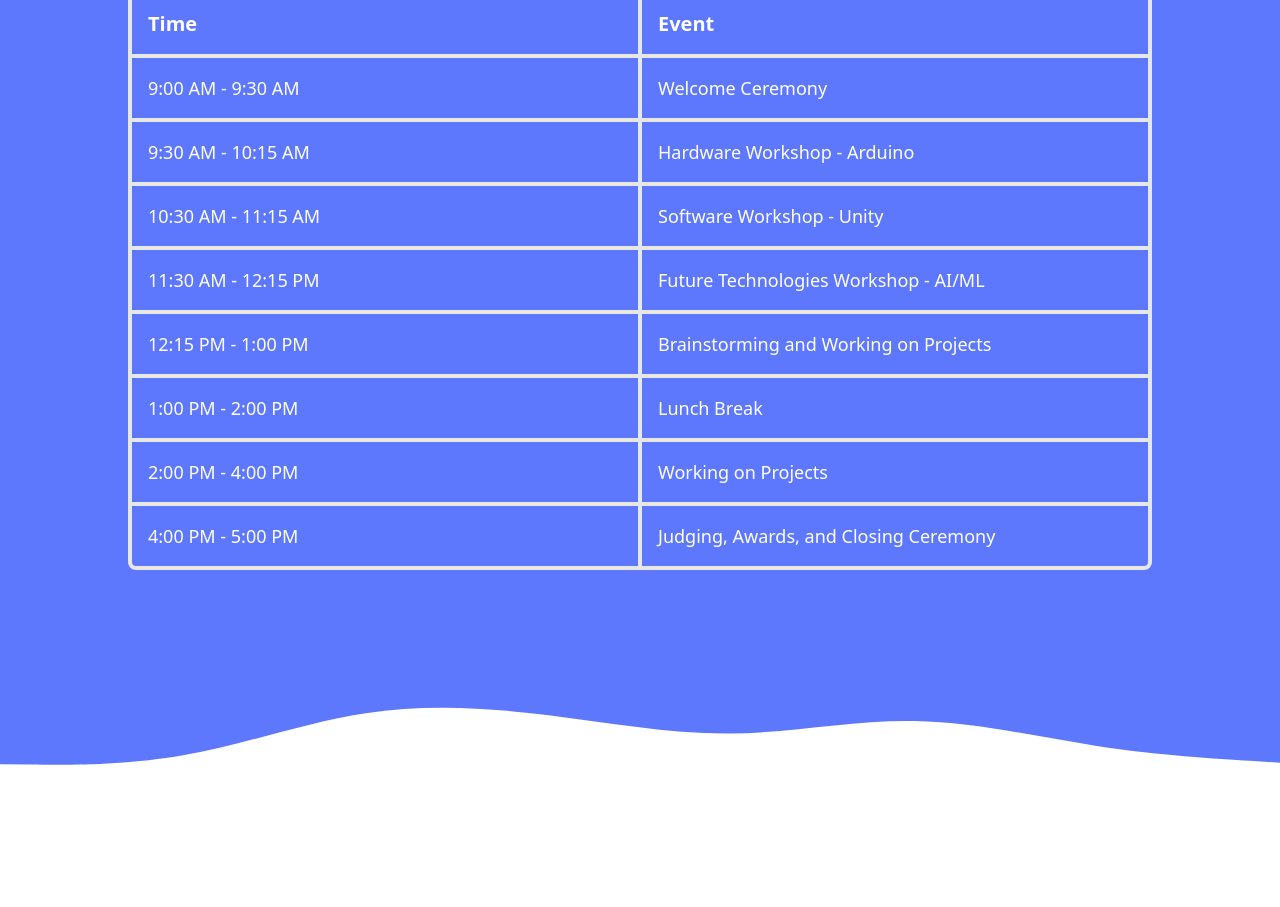
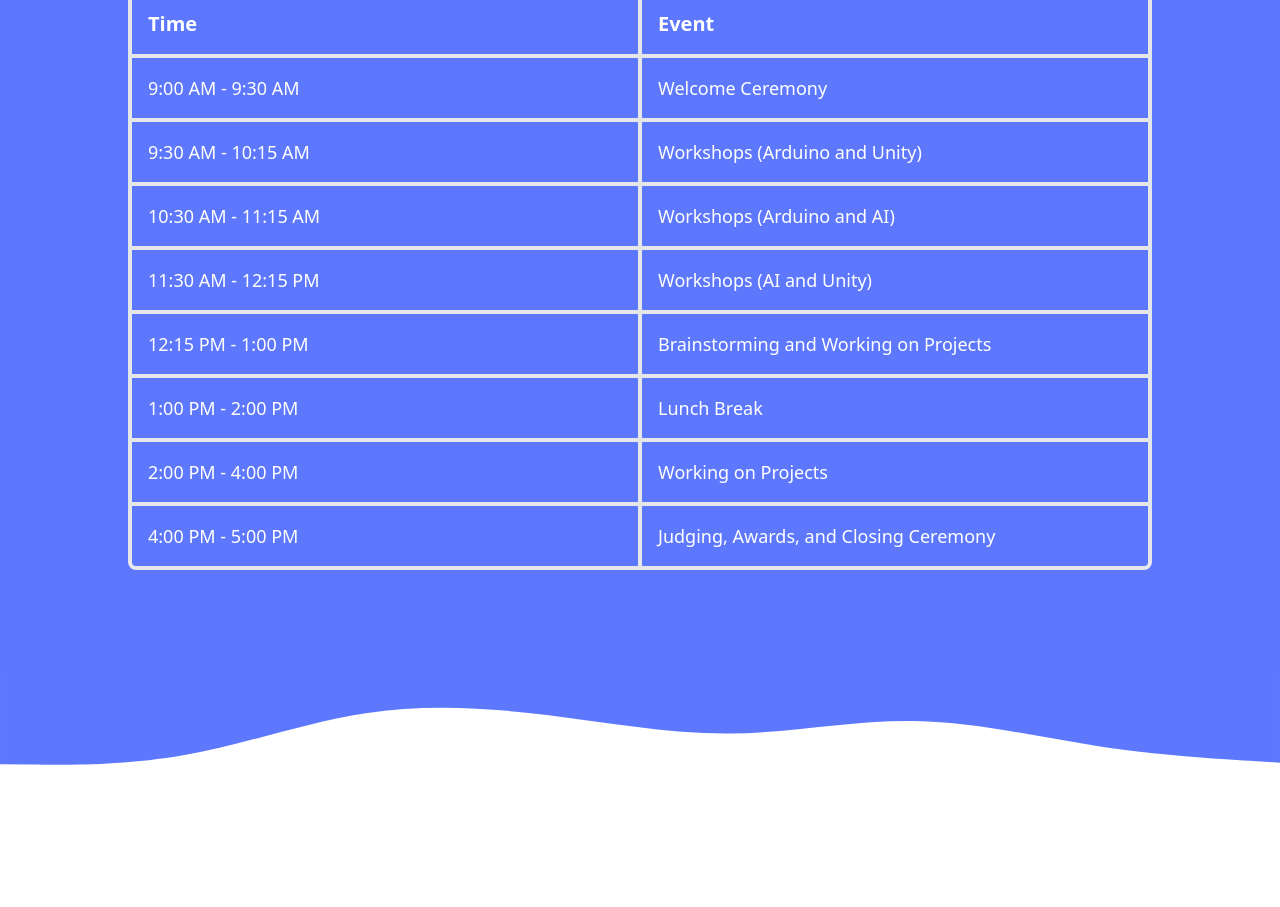
Before and after one commit to Roslyn-Code-Club/roslyncode.club, a Next.js app: page /hackathon/2023 in a window 1280 px wide. Shown: the part 2720-3627 px from the top of the page. Built offline with nearby package versions, Linux system fonts and the light colour scheme; a web font is replaced by a local one.

Commit message:
Update h23.js

```diff
--- a/src/data/h23.js
+++ b/src/data/h23.js
@@ -5,15 +5,15 @@ export const hackathon23 = [
   },
   {
     time: "9:30 AM - 10:15 AM",
-    event: "Hardware Workshop - Arduino",
+    event: "Workshops (Arduino and Unity)",
   },
   {
     time: "10:30 AM - 11:15 AM",
-    event: "Software Workshop - Unity",
+    event: "Workshops (Arduino and AI)",
   },
   {
     time: "11:30 AM - 12:15 PM",
-    event: "Future Technologies Workshop - AI/ML",
+    event: "Workshops (AI and Unity)",
   },
   {
     time: "12:15 PM - 1:00 PM",
```
